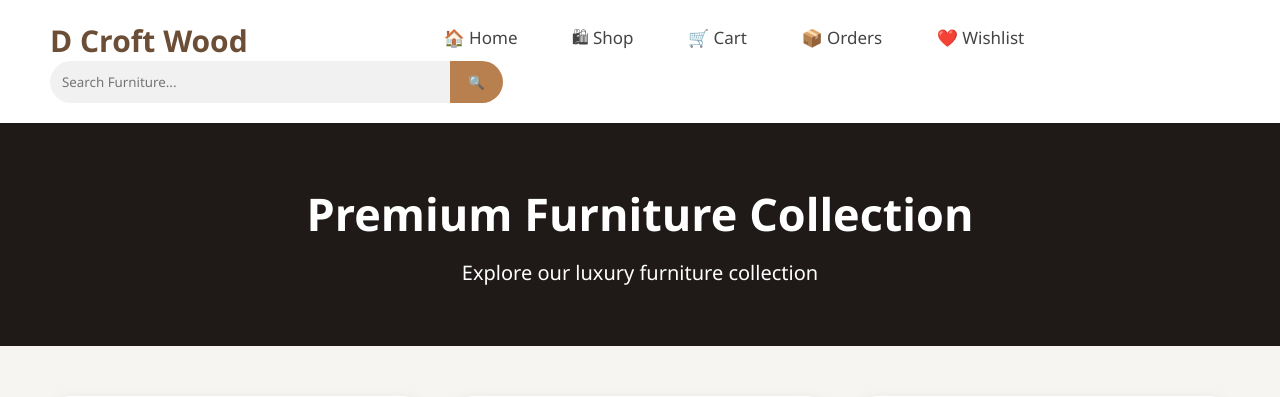
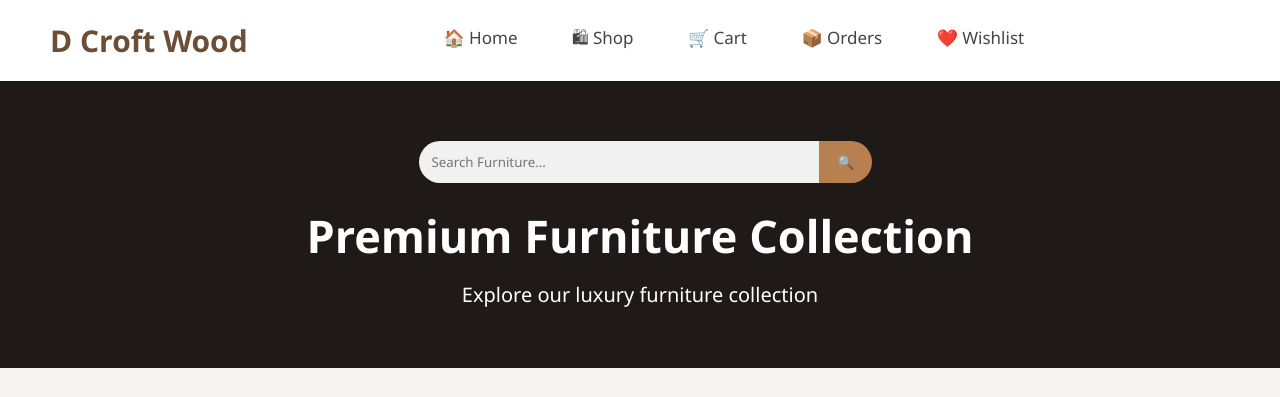
Before and after one commit to adarshpal8853-debug/D-Croft-Wood, a Django app: page /shop/ in a window 1280 px wide. Shown: the top 397 px of the page. Run offline with Django 5.2, Linux system fonts and the light colour scheme; data comes from the database, SQL or seed files in the repository.

Commit message:
Fixed static files

```diff
--- a/store/templates/home.html
+++ b/store/templates/home.html
@@ -430,9 +430,6 @@ D Croft Wood
 🏠 Home
 </a>
 
-<a href="{% url 'shop' %}">
-🛍 Shop
-</a>
 
 
 <a href="{% url 'cart' %}">
--- a/store/templates/shop.html
+++ b/store/templates/shop.html
@@ -23,7 +23,7 @@ background:#f7f5f2;
 
 .header{
 
-background:white;
+background:white ;
 
 padding:20px 50px;
 
@@ -55,7 +55,7 @@ color:#6b4e35;
 
 display:flex;
 justify-content:flex-end;
-width:100%;
+width:70%;
 
 }
 
@@ -367,7 +367,14 @@ D Croft Wood
 
 </div><br>
 
-<div class="search-box">
+
+
+
+</header>
+
+
+<div class="hero">
+ <div class="search-box">
 
 <form method="GET">
 
@@ -385,13 +392,7 @@ name="q">
 </form>
 
 </div>
-
-
-</header>
-
-
-<div class="hero">
-
+<br>
 <h1>
 
 Premium Furniture Collection
```
